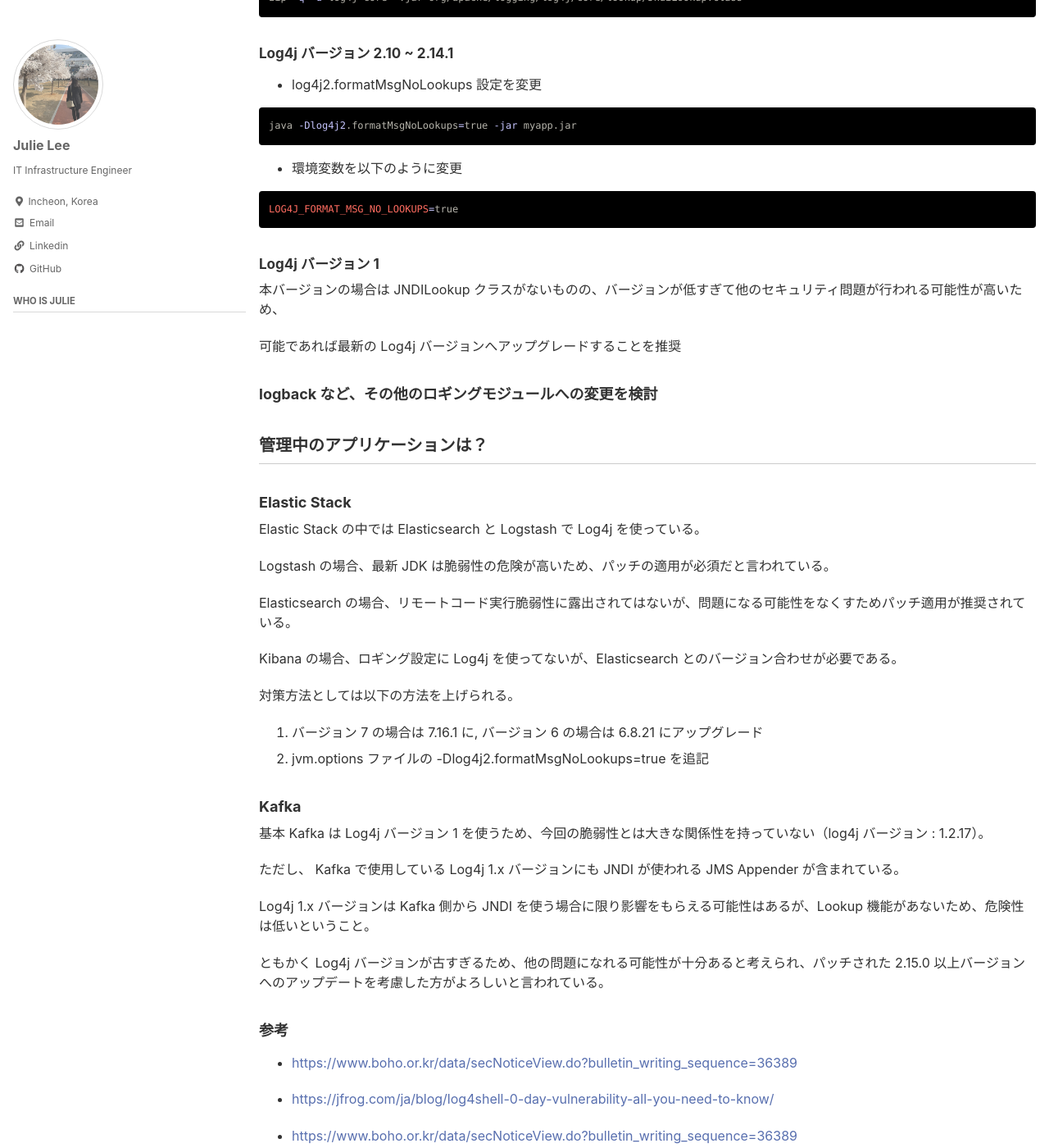
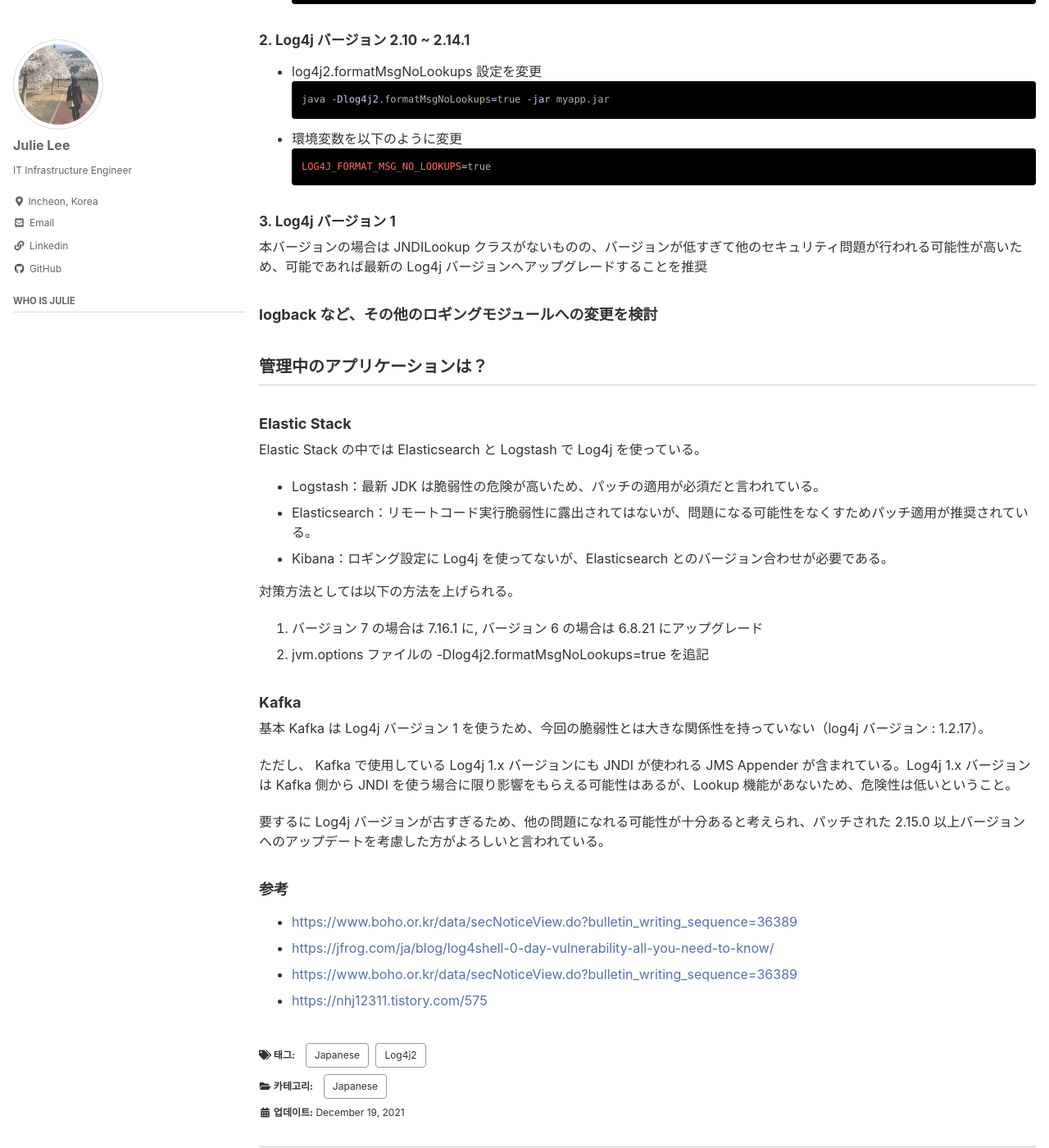
Before and after one commit to smilejulie0812/smilejulie0812.github.io, a Jekyll site: the page built from _posts/2021-12-19-log4j2vulnerabilityisuue.md, in a window 1280 px wide and 1400 px high, scrolled down 1068 px. Shown: the whole window at 82% size. Built offline with Jekyll 4.4.1, drawn with Linux system fonts in a browser that asks for light colours; cached includes are drawn as plain includes; some of the changed text lies outside the part shown.

Commit message:
Update 2021-12-19-log4j2vulnerabilityisuue.md

````diff
--- a/_posts/2021-12-19-log4j2vulnerabilityisuue.md
+++ b/_posts/2021-12-19-log4j2vulnerabilityisuue.md
@@ -30,38 +30,33 @@ Log4j とは Apache 社で開発された Java ロギング用のフレームワ
 
 ### Log4j バージョンアップグレード
 
-- JAVA バージョン 8 : Log4j 2.16.0 にバージョンアップ
-- JAVA バージョン 7 : Log4j 2.12.2 にバージョンアップ
+- JAVA バージョン 8 : Log4j **2.16.0** にバージョンアップ
+- JAVA バージョン 7 : Log4j **2.12.2** にバージョンアップ
 
 ### バージョンアップが難しい場合
 
-#### Log4j バージョン ~2.10.0
+#### 1. Log4j バージョン ~2.10.0
 
 - JNDILookup クラスを削除
-
 ```bash
 zip -q -d log4j-core-*.jar org/apache/logging/log4j/core/lookup/JndiLookup.class
 ```
 
-#### Log4j バージョン 2.10 ~ 2.14.1
+#### 2. Log4j バージョン 2.10 ~ 2.14.1
 
 - log4j2.formatMsgNoLookups 設定を変更
-
 ```bash
 java -Dlog4j2.formatMsgNoLookups=true -jar myapp.jar
 ```
 
 - 環境変数を以下のように変更
-
 ```bash
 LOG4J_FORMAT_MSG_NO_LOOKUPS=true
 ```
 
-#### Log4j バージョン 1
+#### 3. Log4j バージョン 1
 
-本バージョンの場合は JNDILookup クラスがないものの、バージョンが低すぎて他のセキュリティ問題が行われる可能性が高いため、
-
-可能であれば最新の Log4j バージョンへアップグレードすることを推奨
+本バージョンの場合は JNDILookup クラスがないものの、バージョンが低すぎて他のセキュリティ問題が行われる可能性が高いため、可能であれば最新の Log4j バージョンへアップグレードすることを推奨
 
 ### logback など、その他のロギングモジュールへの変更を検討
 
@@ -71,11 +66,9 @@ LOG4J_FORMAT_MSG_NO_LOOKUPS=true
 
 Elastic Stack の中では Elasticsearch と Logstash で Log4j を使っている。
 
-Logstash の場合、最新 JDK は脆弱性の危険が高いため、パッチの適用が必須だと言われている。
-
-Elasticsearch の場合、リモートコード実行脆弱性に露出されてはないが、問題になる可能性をなくすためパッチ適用が推奨されている。
-
-Kibana の場合、ロギング設定に Log4j を使ってないが、Elasticsearch とのバージョン合わせが必要である。
+* Logstash：最新 JDK は脆弱性の危険が高いため、パッチの適用が必須だと言われている。
+* Elasticsearch：リモートコード実行脆弱性に露出されてはないが、問題になる可能性をなくすためパッチ適用が推奨されている。
+* Kibana：ロギング設定に Log4j を使ってないが、Elasticsearch とのバージョン合わせが必要である。
 
 対策方法としては以下の方法を上げられる。
 
@@ -86,18 +79,13 @@ Kibana の場合、ロギング設定に Log4j を使ってないが、Elasticse
 
 基本 Kafka は Log4j バージョン 1 を使うため、今回の脆弱性とは大きな関係性を持っていない（log4j バージョン : 1.2.17）。
 
-ただし、 Kafka で使用している Log4j 1.x バージョンにも JNDI が使われる JMS Appender が含まれている。
+ただし、 Kafka で使用している Log4j 1.x バージョンにも JNDI が使われる JMS Appender が含まれている。Log4j 1.x バージョンは Kafka 側から JNDI を使う場合に限り影響をもらえる可能性はあるが、Lookup 機能があないため、危険性は低いということ。
 
-Log4j 1.x バージョンは Kafka 側から JNDI を使う場合に限り影響をもらえる可能性はあるが、Lookup 機能があないため、危険性は低いということ。
-
-ともかく Log4j バージョンが古すぎるため、他の問題になれる可能性が十分あると考えられ、パッチされた 2.15.0 以上バージョンへのアップデートを考慮した方がよろしいと言われている。
+要するに Log4j バージョンが古すぎるため、他の問題になれる可能性が十分あると考えられ、パッチされた 2.15.0 以上バージョンへのアップデートを考慮した方がよろしいと言われている。
 
 ### 参考
 
 * [https://www.boho.or.kr/data/secNoticeView.do?bulletin_writing_sequence=36389](https://www.boho.or.kr/data/secNoticeView.do?bulletin_writing_sequence=36389)
-
 * [https://jfrog.com/ja/blog/log4shell-0-day-vulnerability-all-you-need-to-know/](https://jfrog.com/ja/blog/log4shell-0-day-vulnerability-all-you-need-to-know/)
-
 * [https://www.boho.or.kr/data/secNoticeView.do?bulletin_writing_sequence=36389](https://www.boho.or.kr/data/secNoticeView.do?bulletin_writing_sequence=36389)
-
 * [https://nhj12311.tistory.com/575](https://nhj12311.tistory.com/575)
````
Also changed, not shown: other parts of _posts/2021-12-19-log4j2vulnerabilityisuue.md (+1 -1 lines).
